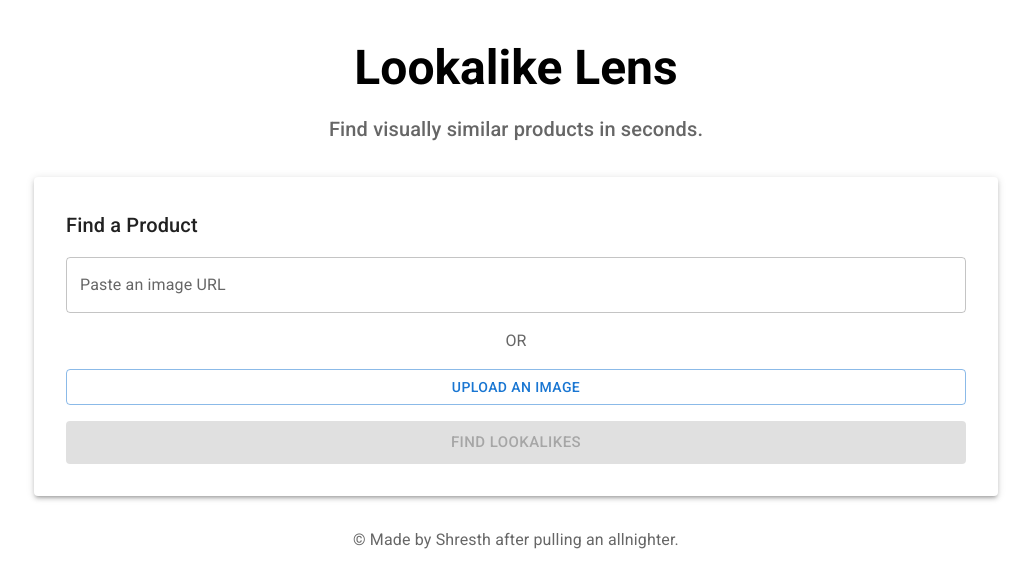
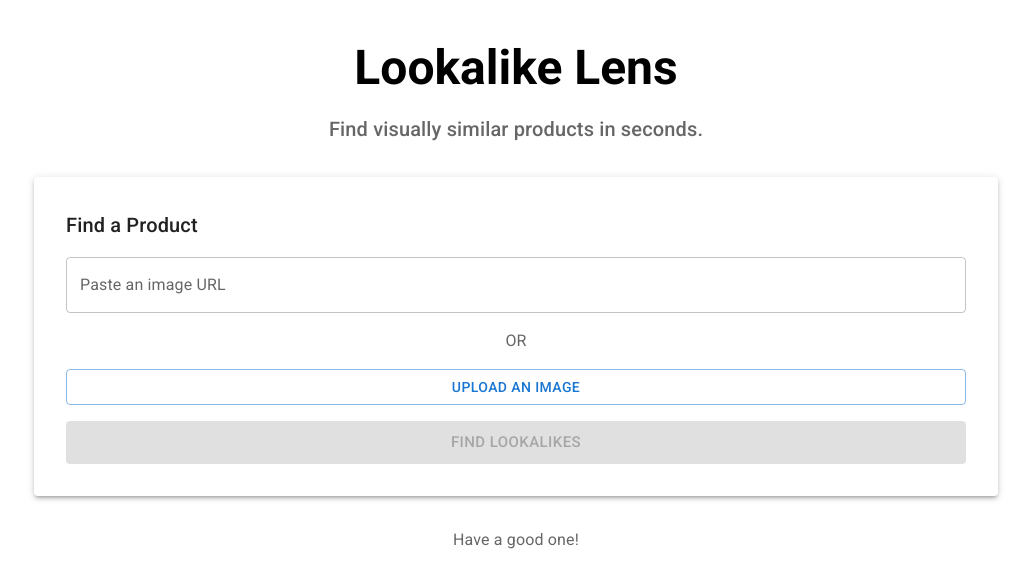
Before and after one commit to shresthmishra/Lookalike_Lens, a React (Vite) app in the folder frontend/: page / in a window 1280 px wide. Shown: the top 588 px of the page, without its empty margins (124-1155 px from the left). Built offline with nearby package versions, Linux system fonts and the light colour scheme.

Commit message:
Update App.jsx

```diff
--- a/frontend/src/App.jsx
+++ b/frontend/src/App.jsx
@@ -91,7 +91,7 @@ function App() {
                     </Box>
                 )}
             </Box>
-            <Typography align="center" color="text.secondary">© Made by Shresth after pulling an allnighter.</Typography>
+            <Typography align="center" color="text.secondary">Have a good one!</Typography>
         </Container>
     );
 }
```
